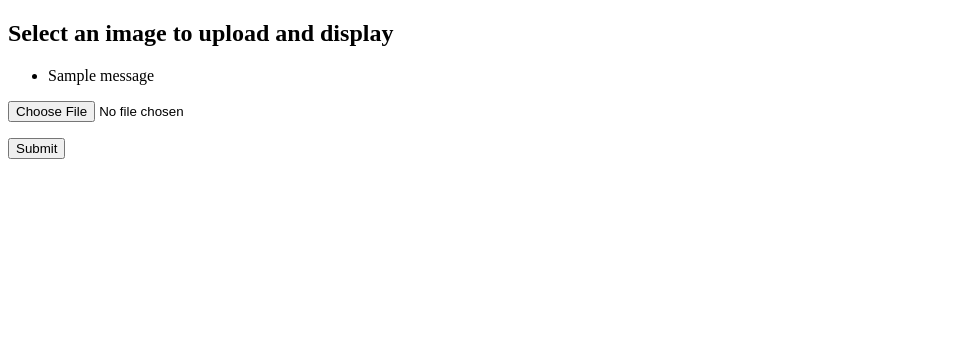
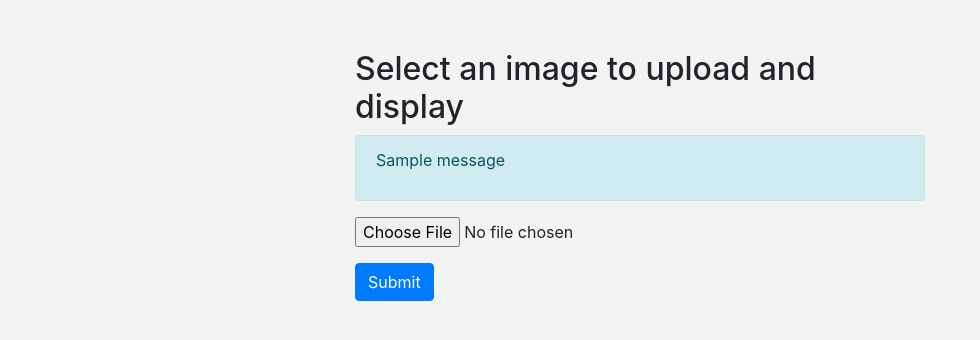
Before and after one commit to alex-deineha/vision-ai, a Python web app: template app/templates/upload.html in a window 1280 px wide. Shown: the top 340 px of the page, without its empty margins (0-980 px from the left). Run offline with Jinja, Linux system fonts and the light colour scheme; the template is opened without the code that fills it, so the values that code supplies are empty; one stand-in notice (Sample message) is shown; some libraries are stand-ins or nearby versions.

Commit message:
Working version

```diff
--- a/app/main.py
+++ b/app/main.py
@@ -7,7 +7,11 @@ ALLOWED_EXTENSIONS = {"png", "jpg", "jpeg", "gif"}
 
 
 def allowed_file(filename):
-    return "." in filename and filename.rsplit(".", 1)[1].lower() in ALLOWED_EXTENSIONS
+    return "." in filename and extension(filename) in ALLOWED_EXTENSIONS
+
+
+def extension(filename):
+    return filename.rsplit(".", 1)[1].lower()
 
 
 @app.route("/")
--- a/app/templates/upload.html
+++ b/app/templates/upload.html
@@ -1,29 +1,62 @@
 <!doctype html>
+<html lang="en">
+
+<head>
     <title>Python Flask Image Upload and Display Example</title>
+
+    <!-- Bootstrap CSS -->
+    <link href="https://stackpath.bootstrapcdn.com/bootstrap/4.3.1/css/bootstrap.min.css" rel="stylesheet">
+
+    <!-- Custom CSS -->
+    <style>
+        body {
+            background-color: #f3f3f3;
+        }
+        .container {
+            max-width: 600px;
+            margin: 50px auto;
+        }
+        .preview {
+            margin-top: 30px;
+            display: flex;
+            justify-content: center;
+        }
+        .preview img {
+            max-height: 300px;
+        }
+    </style>
+</head>
+
+<body>
+    <div class="container">
         <h2>Select an image to upload and display</h2>
-<p>
         {% with messages = get_flashed_messages() %}
             {% if messages %}
-		<ul>
+                <div class="alert alert-info" role="alert">
                     {% for message in messages %}
-		  <li>{{ message }}</li>
+                        <p>{{ message }}</p>
                     {% endfor %}
-		</ul>
+                </div>
             {% endif %}
         {% endwith %}
-</p>
         {% if filename %}
-	<div>
-		<img src="{{ url_for('display_image', filename=filename) }}">
+            <div class="preview">
+                <img src="{{ url_for('display_image', filename=filename) }}" class="img-thumbnail">
             </div>
         {% endif %}
         <form method="post" action="/" enctype="multipart/form-data">
-    <dl>
-		<p>
-			<input type="file" name="file" autocomplete="off" required>
-		</p>
-    </dl>
-    <p>
-		<input type="submit" value="Submit">
-	</p>
+            <div class="form-group">
+                <input type="file" name="file" class="form-control-file" autocomplete="off" required>
+            </div>
+            <div class="form-group">
+                <input type="submit" value="Submit" class="btn btn-primary">
+            </div>
         </form>
+    </div>
+
+    <!-- Bootstrap JS and jQuery -->
+    <script src="https://code.jquery.com/jquery-3.3.1.slim.min.js"></script>
+    <script src="https://stackpath.bootstrapcdn.com/bootstrap/4.3.1/js/bootstrap.min.js"></script>
+</body>
+
+</html>
```
Also changed, not shown: app/detect_text.py (+61 -4 lines), app/static/organic-phoenix-387906-f9a188e350aa.json (added, +13 -0 lines), app/static/uploads/sample.jpg (deleted). Lines whose indentation alone changed are shown as unchanged.
